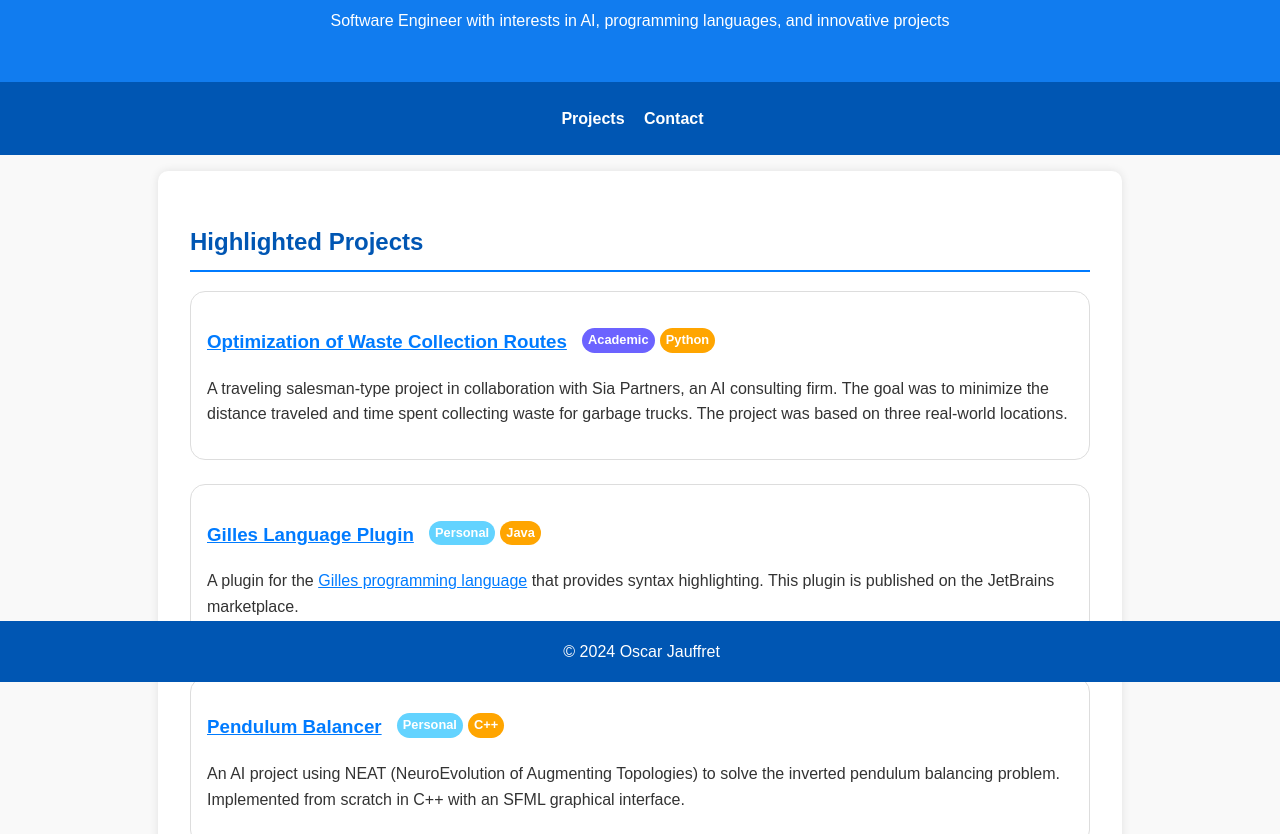
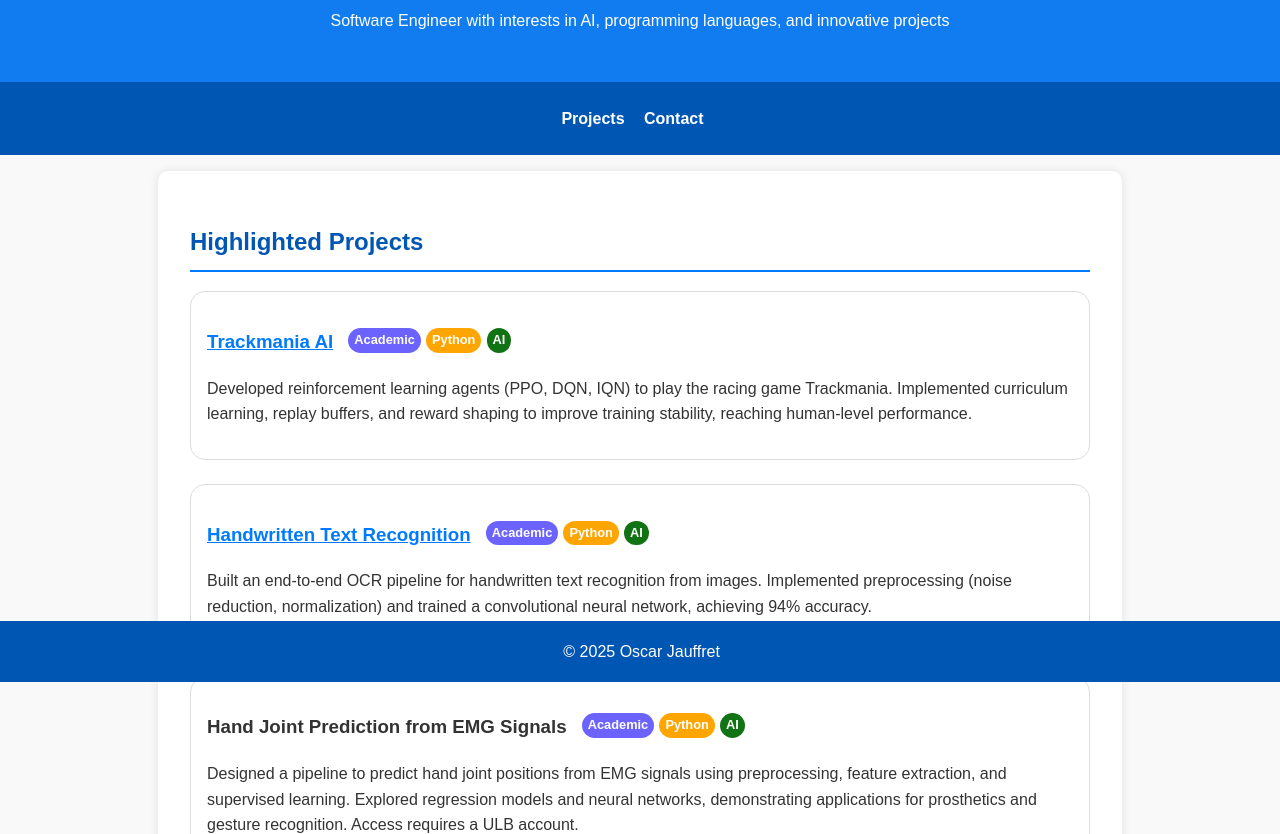
Before and after one commit to OscarJauffret/OscarJauffret.github.io, a plain HTML site: page index.html in a window 1280 px wide. Shown: the part 118-952 px from the top of the page. Drawn offline with Linux system fonts and the light colour scheme.

Commit message:
Updated projects

```diff
--- a/index.html
+++ b/index.html
@@ -22,7 +22,52 @@
 <section id="projects">
     <h2>Highlighted Projects</h2>
 
+    <!-- New Highlighted Projects -->
+
+    <div class="project">
+        <h3><a href="https://github.com/OscarJauffret/Tomate-Mozza" target="_blank">Trackmania AI</a>
+            <span class="project-type-academic">Academic</span>
+            <span class="project-lang">Python</span>
+            <span class="project-type-ai">AI</span>
+        </h3>
+        <p>Developed reinforcement learning agents (PPO, DQN, IQN) to play the racing game Trackmania.
+        Implemented curriculum learning, replay buffers, and reward shaping to improve training stability, reaching human-level performance.</p>
+    </div>
+
+    <div class="project">
+        <h3><a href="https://github.com/OscarJauffret/Handwritten-Text-Recognition" target="_blank">Handwritten Text Recognition</a>
+            <span class="project-type-academic">Academic</span>
+            <span class="project-lang">Python</span>
+            <span class="project-type-ai">AI</span>
+        </h3>
+        <p>Built an end-to-end OCR pipeline for handwritten text recognition from images.
+        Implemented preprocessing (noise reduction, normalization) and trained a convolutional neural network, achieving 94% accuracy.</p>
+    </div>
+
+    <div class="project">
+        <h3>Hand Joint Prediction from EMG Signals
+            <span class="project-type-academic">Academic</span>
+            <span class="project-lang">Python</span>
+            <span class="project-type-ai">AI</span>
+        </h3>
+        <p>Designed a pipeline to predict hand joint positions from EMG signals using preprocessing, feature extraction, and supervised learning.
+        Explored regression models and neural networks, demonstrating applications for prosthetics and gesture recognition. Access requires a ULB account.</p>
+    </div>
+
+
     <!-- Main Project -->
+    <div class="project">
+        <h3><a href="https://github.com/OscarJauffret/PendulumBalancer" target="_blank">Pendulum Balancer</a>
+            <span class="project-type-personal">Personal</span>
+            <span class="project-lang">C++</span>
+            <span class="project-type-ai">AI</span>
+
+        </h3>
+        <p>An AI project using NEAT (NeuroEvolution of Augmenting Topologies) to solve the inverted pendulum balancing problem. Implemented from scratch in C++ with an SFML graphical interface.</p>
+    </div>
+
+    <h2>Other Projects</h2>
+
     <div class="project">
         <h3><a href="https://github.com/OscarJauffret/RechOp2024" target="_blank">Optimization of Waste Collection Routes</a>
             <span class="project-type-academic">Academic</span>
@@ -31,7 +76,6 @@
         <p>A traveling salesman-type project in collaboration with Sia Partners, an AI consulting firm. The goal was to minimize the distance traveled and time spent collecting waste for garbage trucks. The project was based on three real-world locations.</p>
     </div>
 
-    <!-- Main Project -->
     <div class="project">
         <h3><a href="https://github.com/OscarJauffret/Gls-Language-Plugin" target="_blank">Gilles Language Plugin</a>
             <span class="project-type-personal">Personal</span>
@@ -41,14 +85,6 @@
 
     </div>
 
-    <!-- Main Project -->
-    <div class="project">
-        <h3><a href="https://github.com/OscarJauffret/PendulumBalancer" target="_blank">Pendulum Balancer</a>
-            <span class="project-type-personal">Personal</span>
-            <span class="project-lang">C++</span>
-        </h3>
-        <p>An AI project using NEAT (NeuroEvolution of Augmenting Topologies) to solve the inverted pendulum balancing problem. Implemented from scratch in C++ with an SFML graphical interface.</p>
-    </div>
 
     <div class="project">
         <h3><a href="https://github.com/OscarJauffret/AboiementsMoka" target="_blank">Dog barking detection</a>
@@ -63,8 +99,6 @@
     </div>
 
 
-    <h2>Other Projects</h2>
-
     <div class="project"  id="gilles-language">
         <h3>INFO-F403 Gilles Programming Language
             <span class="project-type-academic">Academic</span>
@@ -74,7 +108,8 @@
     </div>
 
     <div class="project">
-        <h3>Fitness App <span class="project-type-academic">Academic</span>
+        <h3>Fitness App
+            <span class="project-type-academic">Academic</span>
             <span class="project-lang">Java</span>
 
         </h3>
@@ -104,14 +139,6 @@
         <p>A PostgreSQL extension for managing DNA data types, including sequences, k-mers, and q-kmers, which enables efficient query handling. Please request access if you are interested.</p>
     </div>
 
-    <div class="project">
-        <h3>Handwritten Text Recognition
-            <span class="project-type-academic">Academic</span>
-            <span class="project-lang">Python</span>
-
-        </h3>
-        <p>An AI and image acquisition project aimed at recognizing handwritten text from photos. Please request access if you are interested.</p>
-    </div>
 
     <div class="project">
         <h3><a href="https://github.com/OscarJauffret/VerletSimulation" target="_blank">Verlet Simulation</a>
@@ -126,6 +153,8 @@
         <h3><a href="https://github.com/OscarJauffret/SnakeAiCpp" target="_blank">Snake AI</a>
             <span class="project-type-personal">Personal</span>
             <span class="project-lang">C++</span>
+            <span class="project-type-ai">AI</span>
+
         </h3>
         <p>An AI implementation to play the Snake game, developed using NEAT in C++ and SFML.</p>
     </div>
@@ -141,7 +170,7 @@
 <div style="height: 100px;"></div>
 
 <footer>
-    <p>&copy; 2024 Oscar Jauffret</p>
+    <p>&copy; 2025 Oscar Jauffret</p>
 </footer>
 </body>
 </html>
--- a/styles.css
+++ b/styles.css
@@ -117,6 +117,20 @@ section h2 {
     top: 1px; /* Ajustement de la position */
 }
 
+.project-type-ai {
+    display: inline-block;
+    margin-left: 0;
+    padding: 2px 6px;
+    border-radius: 15px;
+    background-color: #127314; /* Couleur ajustable selon vos préférences */
+    color: white;
+    font-size: 0.8rem;
+    font-weight: bold;
+    vertical-align: top;
+    position: relative;
+    top: 1px; /* Ajustement de la position */
+}
+
 footer {
     text-align: center;
     padding: .1rem;
```
